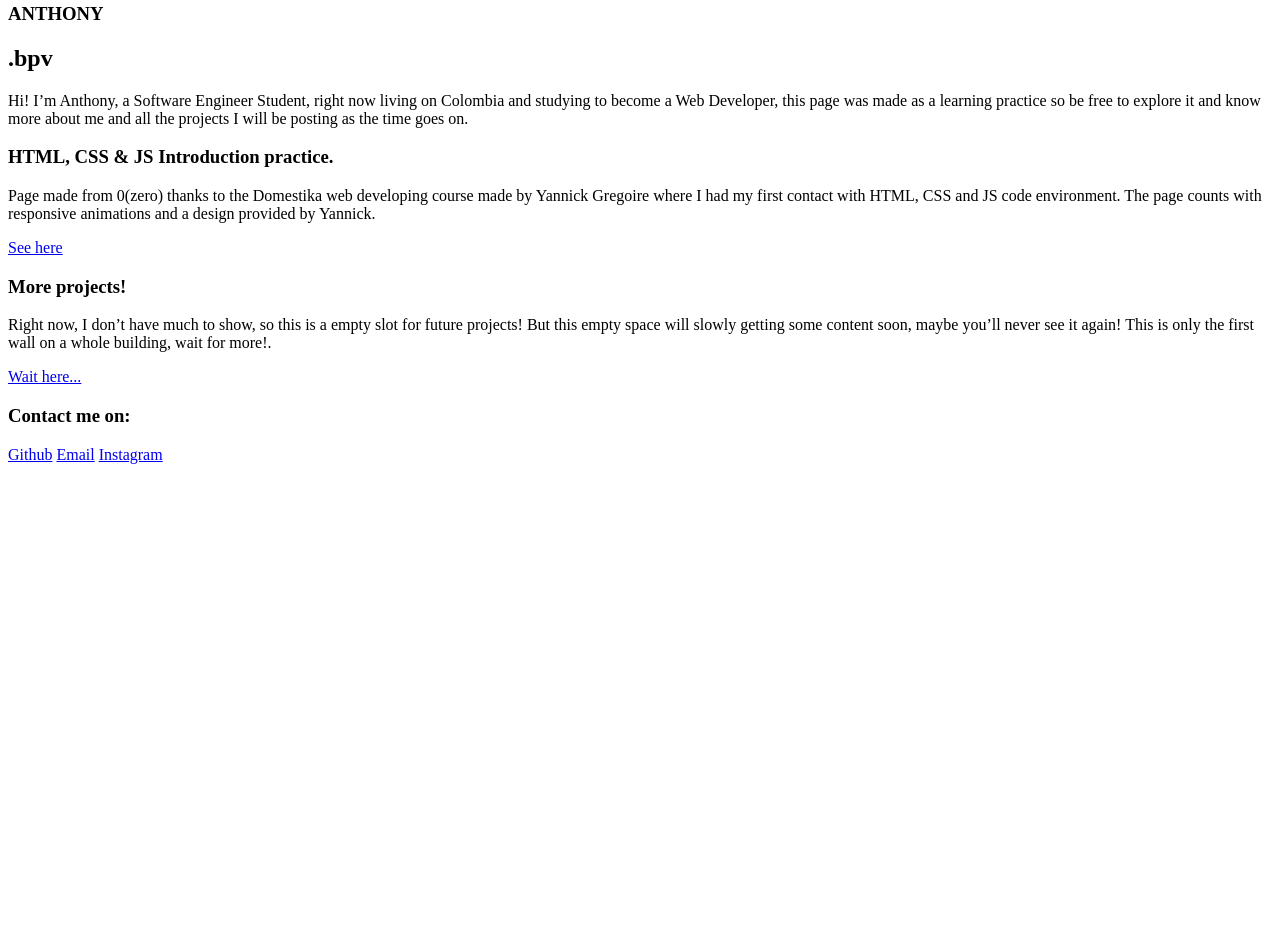
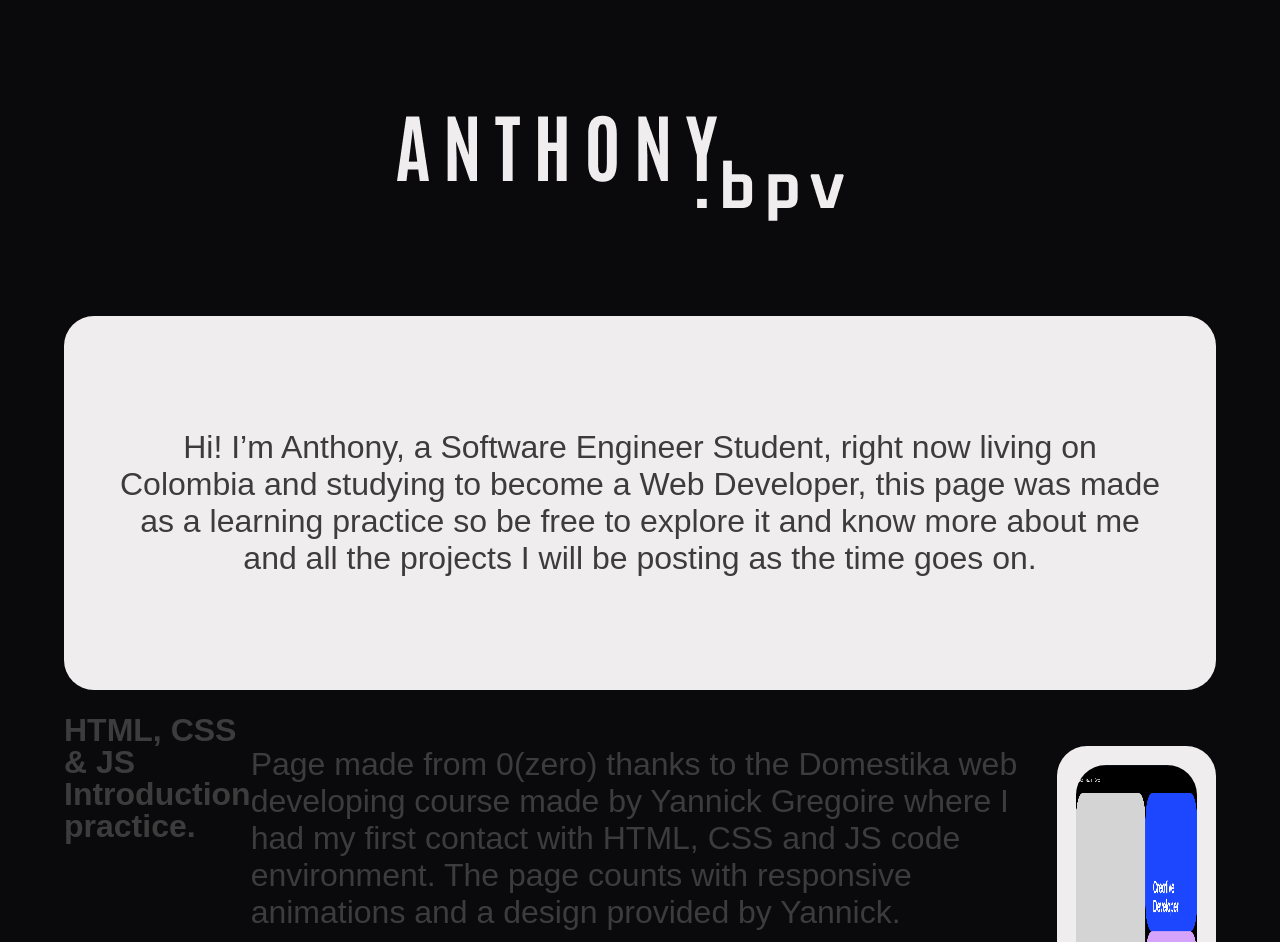
Before and after one commit to AntBPV/Anthony-bpv, a plain HTML site: page index.html in a window 1280 px wide. Shown: the part 86-1028 px from the top of the page. Before the commit the page ends 800 px from the top, so only its background shows below. Drawn offline with Linux system fonts and the light colour scheme.

Commit message:
Style sheet created
Started to make the design on code.

```diff
--- /dev/null
+++ b/css/style.css
@@ -0,0 +1,121 @@
+*{
+    box-sizing: border-box;
+}
+
+html,body{
+    --onyx: #3C3C3C;
+    --af-white: #F0EDEE;
+
+    --border-radius:30px;
+
+    margin: 0;
+    padding: 0;
+    background: #0A090C;
+    color: var(--onyx);
+    font-size: 32px;
+    font-family: sans-serif;
+}
+
+section{
+    position: relative;
+    display: flex;
+    width: 100%;
+    height: calc(100vh - 100px);
+    top: 100px;
+}
+
+section.sticky{
+    position:sticky;
+    margin-top: 100px;
+}
+
+/*Font*/
+h1{
+    color: var(--af-white);
+    font-size: 75px;
+    line-height: 1em;
+    margin: 0px;
+}
+h2{
+    font-size: 32px;
+    line-height: 1em;
+    margin: 0px;
+}
+a{
+    text-decoration: none;
+}
+
+/*Navigation section*/
+nav{
+    position: fixed;
+    width: 100%;
+    height: 100px;
+    top: 0;
+    left: 0;
+}
+nav ul{
+    display: flex;
+    align-items: center;
+    width: 100%;
+    height: 100%;
+    margin: 0;
+    padding: 0;
+}
+nav ul li{
+    list-style: none;
+    margin-left: 43px;
+}
+nav ul li a{
+    color: var(--af-white);
+    font-family: monospace;
+}
+
+/*About me section*/
+section.about article{
+    flex: 1;
+    display: flex;
+    flex-direction: column;
+}
+section.about article figure{
+    display: flex;
+    align-items: center;
+    justify-content: center;
+    flex-basis: 35vw;
+    margin-top: 10vh;
+}
+section.about article .description{
+    flex: 1;
+    display: flex;
+    align-items: center;
+    background: var(--af-white);
+    border-radius: var(--border-radius);
+    margin-left: 5vw; margin-right: 5vw;
+    margin-top: 3vh; margin-bottom: 3vh;
+    padding: 4vw;
+    padding-top: 5vh;
+    padding-bottom: 5vh;
+    text-align: center;
+}
+
+/*Projects section*/
+section.projects article{
+    display: flex;
+    width: 100%;
+    margin-left: 5vw; margin-right: 5vw;
+}
+section.projects figure{
+    display: flex;
+    align-items: center;
+    justify-content: center;
+    width: 45vw;
+    height: calc(50vh - 100px);
+    padding: 1.5vw;
+    background: var(--af-white);
+    border-radius: var(--border-radius);
+    margin-left:5px; margin-right:0;
+}
+section.projects figure img{
+    width:100%;
+    height: 100%;
+    border-radius: var(--border-radius);
+}
--- a/index.html
+++ b/index.html
@@ -2,6 +2,7 @@
 <html lang="es">
     <head>
         <title>Anthony.bpv</title>
+        <link rel="stylesheet" href="css/style.css">
         <meta name="viewport" content="width=device-width,
         initial-scale=1"/>
     </head>
@@ -16,11 +17,8 @@
 
         <section id="about" class="about">
             <article>
-                <div class="1st_title">
-                    <h1>ANTHONY</h1>
-                </div>
-                <div class="2nd_title">
-                    <h2>.bpv</h2>
+                <div class="title">
+                    <figure><img src="img/Title.png"/></figure>
                 </div>
                 <div class="description">
                     <p>Hi! I’m Anthony, a Software Engineer Student, right now living on Colombia and studying to become a Web Developer,
@@ -32,36 +30,45 @@
 
         <section id="projects" class="projects project-1 sticky">
             <article>
-                <figure></figure>
+                <div class="title">
+                    <h2>HTML, CSS & JS Introduction practice.</h2>
+                </div>
                 <div class="text">
-                    <h3>HTML, CSS & JS Introduction practice.</h3>
                     <p>Page made from 0(zero) thanks to the Domestika web developing course made by Yannick Gregoire where I had my first contact with HTML,
                          CSS and JS code environment. The page counts with responsive animations and a design provided by Yannick.</p>
-                    <a href="https://antbpv-firstwebsite.netlify.app">See here</a>
+                    <a target="_blank" href="https://antbpv-firstwebsite.netlify.app">See here</a>
                 </div>
+                <figure><img src="img/website.png" width="500"/></figure>
             </article>
         </section>
         <section class="projects project-2 sticky">
             <article>
-                <figure></figure>
+                <figure><img src="img/loading.gif" width="200"/></figure>
+                <div class="title">
+                    <h2>More projects!</h2>
+                </div>
                 <div class="text">
-                    <h3>More projects!</h3>
                     <p>Right now, I don’t have much to show, so this is a empty slot for future projects! But this empty space will slowly getting some content soon,
                         maybe you’ll never see it again!
                         This is only the first wall on a whole building, wait for more!.</p>
-                    <a href="https://www.boredbutton.com">Wait here...</a>
+                    <a target="_blank" href="https://www.boredbutton.com">Wait here...</a>
                 </div>
             </article>
         </section>
 
         <section id="contact" class="contact">
+            <div class="title">
+                <h1>Contact me on:</h1>
+            </div>
             <div class="text">
-                <h3>Contact me on:</h3>
+                <h2>Github</h2>
+                <h2>Email</h2>
+                <h2>Instagram</h2>
             </div>
             <div class="links">
-                <a href="https://github.com/AntBPV">Github</a>
-                <a href="mailto:antonio.benja.parra.velasquez@gmail.com">Email</a>
-                <a href="https://www.instagram.com/antonio_benja_vel/">Instagram</a>
+                <figure><a target="_blank" href="https://github.com/AntBPV"><img src="img/Github.png" width="150"/></figure></a>
+                <figure><a href="mailto:antonio.benja.parra.velasquez@gmail.com"><img src="img/Email.png" width="150"/></a></figure>
+                <figure><a target="_blank" href="https://www.instagram.com/antonio_benja_vel/"><img src="img/Instagram.png" width="150"/></a></figure>
             </div>
         </section>
 
```
Also changed, not shown: img/Email.png (added), img/Github.png (added), img/Instagram.png (added), img/Title.png (added), img/loading.gif (added), img/website.png (added).
